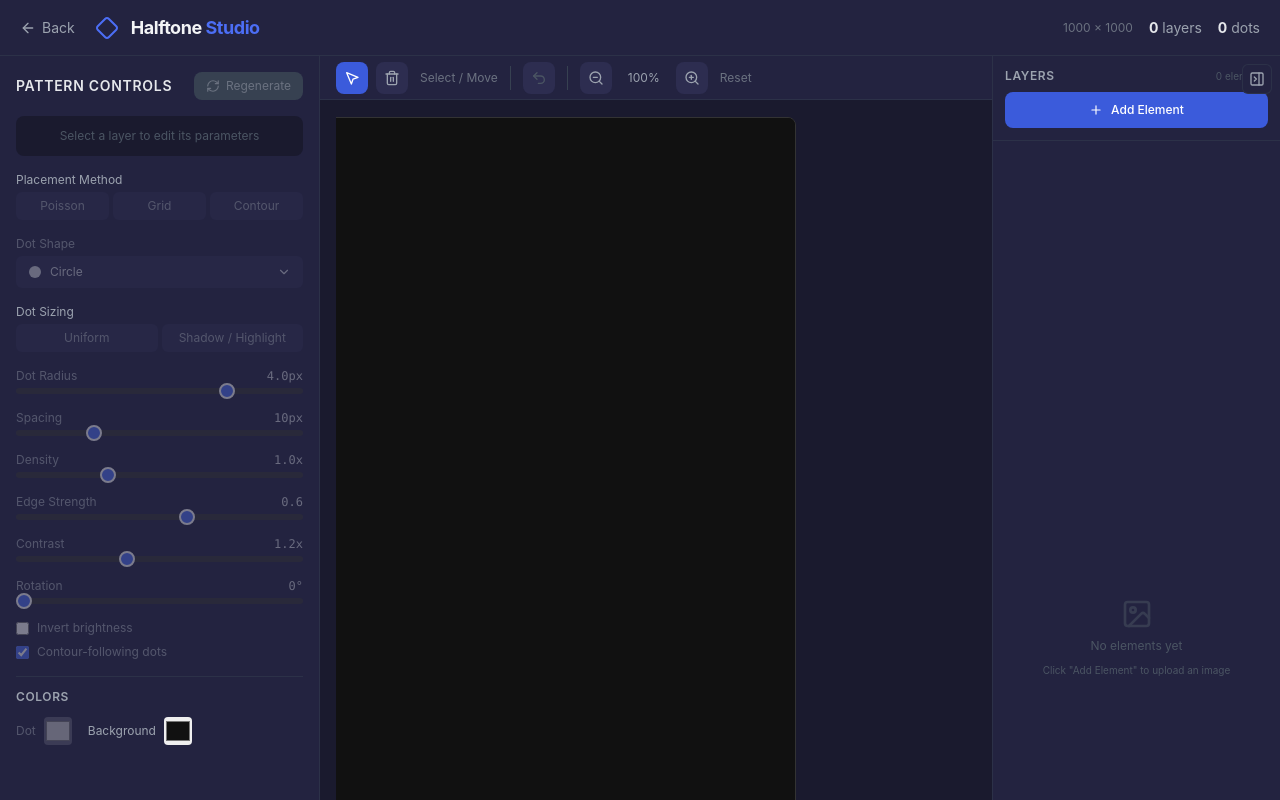
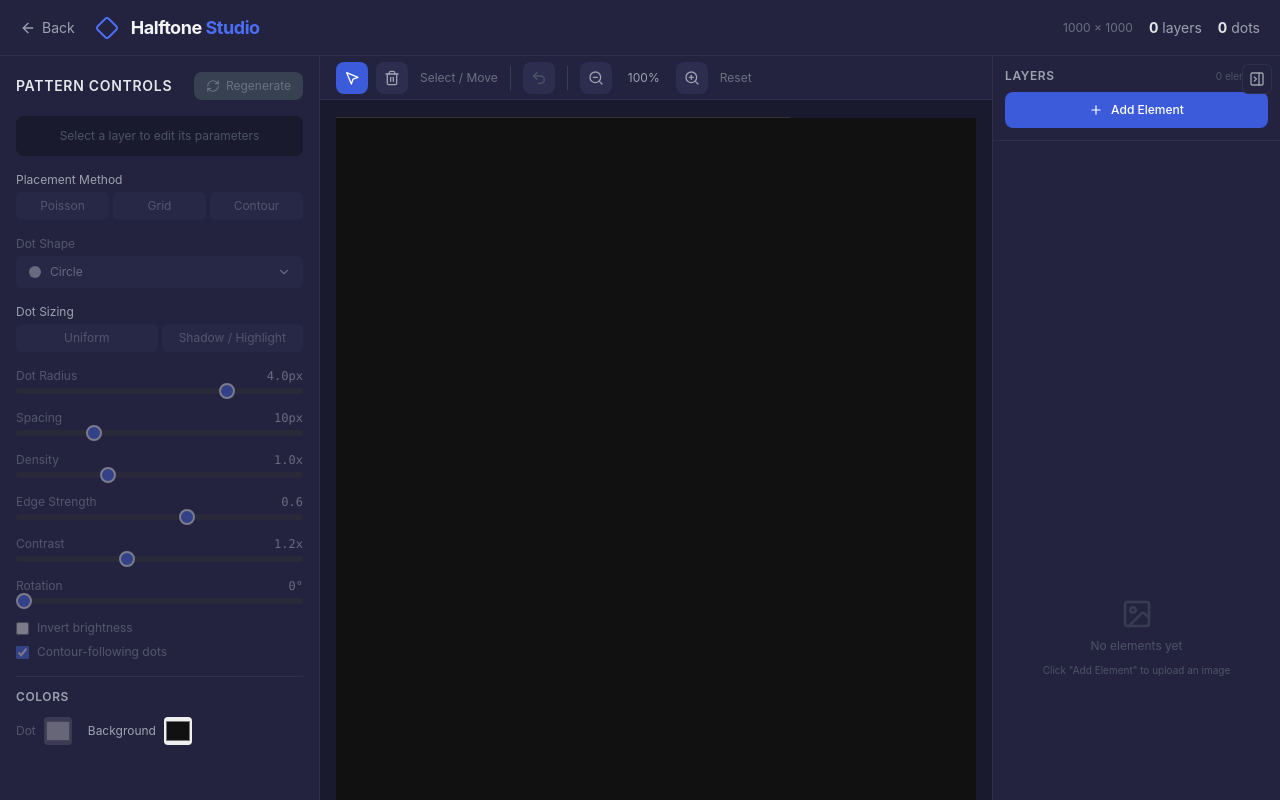
Before and after one commit to olober76/rhinestone-website-generator, a React (Vite) app in the folder frontend/: page / in a window 1280 px wide. Both pictures are taken after a click on the button "New Project". Shown: the top 800 px of the page. Built offline with nearby package versions, Linux system fonts and the light colour scheme.

Commit message:
fix: prevent dots from being clipped at element edges - overflow visible

```diff
--- a/frontend/src/components/EditorCanvas.jsx
+++ b/frontend/src/components/EditorCanvas.jsx
@@ -728,6 +728,7 @@ export default function EditorCanvas() {
           width={cw}
           height={ch}
           viewBox={`0 0 ${cw} ${ch}`}
+          overflow="visible"
           onMouseDown={handleSvgMouseDown}
           onMouseMove={handleMouseMove}
           onMouseUp={handleMouseUp}
--- a/frontend/src/index.css
+++ b/frontend/src/index.css
@@ -59,7 +59,7 @@ input[type="range"]::-webkit-slider-thumb {
   position: relative;
   border: 1px solid #333;
   border-radius: 8px;
-  overflow: hidden;
+  overflow: visible;
   background: #111;
 }
 
```
